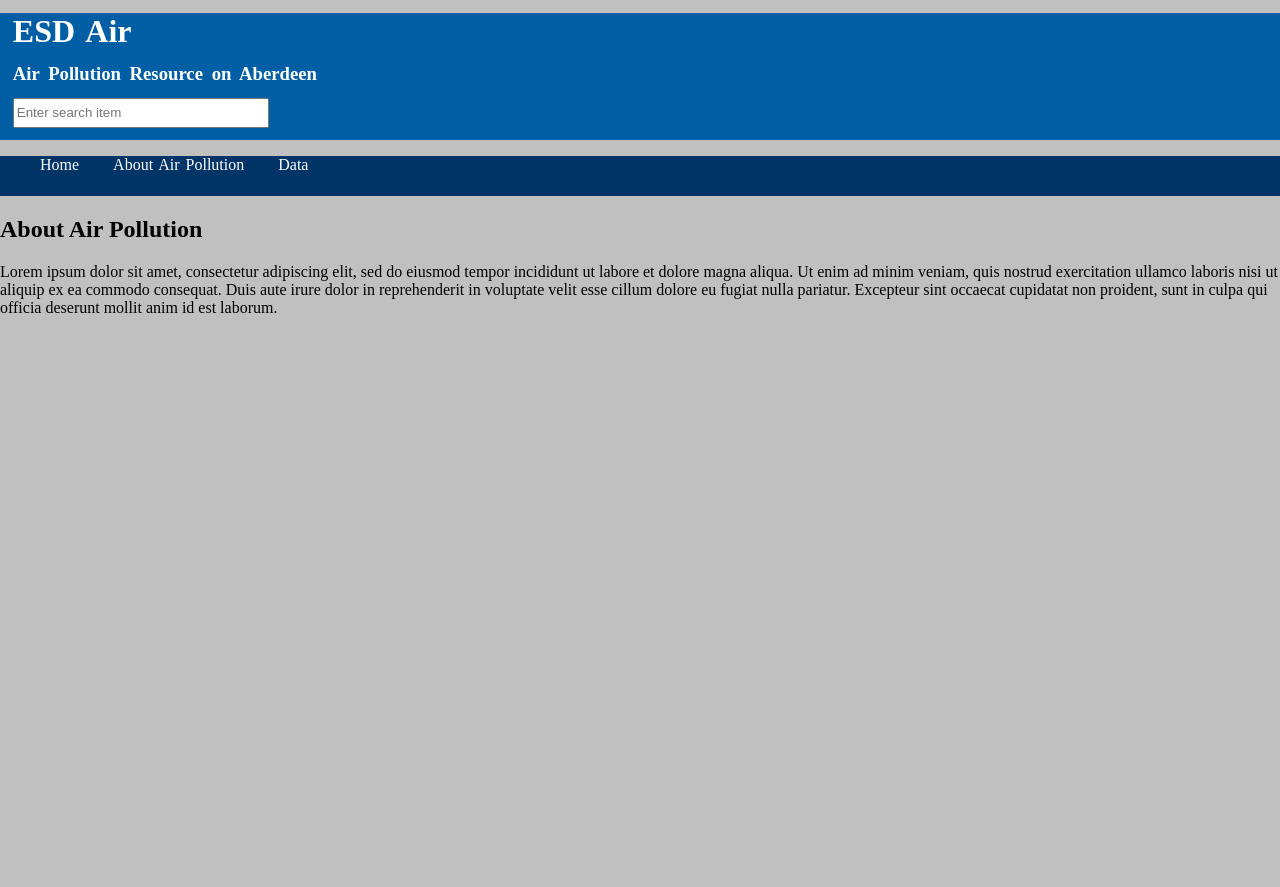
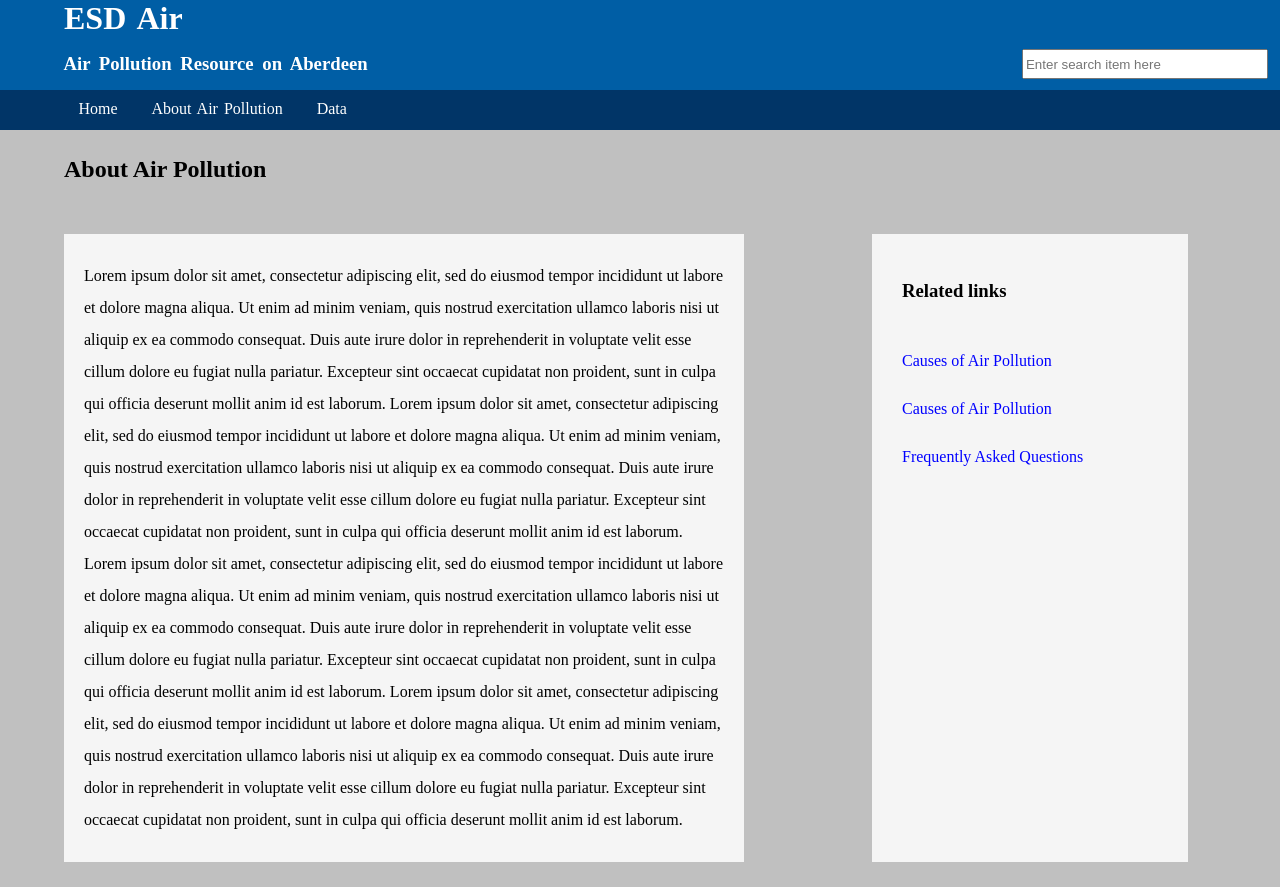
Before and after one commit to nutcracker22/group_assessment_esd, a Django app: template air_tracker/templates/air_tracker/info.html in a window 1280 px wide. Before the commit the page ends 313 px from the top, so only its background shows below. Run offline with Django 3.2, Linux system fonts and the light colour scheme; the template is opened without the code that fills it, so the values that code supplies are empty.

Commit message:
made changes to all the template files

```diff
--- a/air_tracker/static/air_tracker/styles.css
+++ b/air_tracker/static/air_tracker/styles.css
@@ -1,12 +1,16 @@
+html{
+    margin: 0;
+}
+
 body{
     background-color: #C0C0C0;
     padding: 0;
-    margin: 0px;
+    margin: 0;
 }
 
 .wrapper{
-    margin: 0px;
     padding: 0;
+    margin:0;
 }
 
 .nav{
@@ -14,12 +18,32 @@ body{
     word-spacing: 30px;
     height: 40px;
     padding-top: 0px;
+    margin: 0;
 }
 
 .body-top{
     background-color: #005ea5;
     word-spacing: 4px;
-    padding: 0px;
+    padding: 0;
+    margin: 0;
+    height: 90px;
+}
+
+.body-top h1{
+    margin-left: 5%;
+}
+.second-header{
+
+    display:flex;
+    justify-content:space-between;
+    align-items:center;
+    margin-left: 4%;
+}
+
+.nav-buttons{
+    padding-top: 10px;
+    margin-top: 0;
+    margin-left: 3%;
 }
 
 .nav-buttons li{
@@ -37,7 +61,7 @@ body{
 
 .page-title{
     color: white;
-    margin: 1% 1%;
+    margin: 0 1%;
 }
 
 .page-title-meta{
@@ -50,3 +74,65 @@ body{
     width: 20%;
     height: 30px;
 }
+
+
+
+.home-table {
+
+}
+
+.home-table table{
+    border-collapse: collapse;
+    border: 3px solid #013567;
+    margin: 10px 5%;
+    width: 30%;
+    padding-top: 10px;
+
+}
+
+.home-table table th, td{
+    border: 1px solid #013567;
+    margin: 10px 5%;
+    height: 40px;
+    width: 30%;
+    padding-top: 10px;
+
+}
+
+.home-table table td, a{
+    text-decoration: none;
+    color: blue;
+    font-weight: normal;
+
+}
+
+.home-table-title{
+    margin: 2% 5%;
+    word-spacing: 10px;
+}
+
+#air-pol-title{
+    margin: 2% 5%;
+}
+
+.air-pol-body{
+    display: flex;
+}
+
+.air-pol-content{
+    margin: 2% 5%;
+    width: 50%;
+    padding: 10px 20px;
+    line-height: 2;
+    height: 50%;
+    background-color: #F5F5F5;
+}
+
+.air-pol-side{
+    margin: 2% 5%;
+    padding: 10px 30px;
+    width: 20%;
+    line-height: 3;
+    background-color: #F5F5F5;
+
+}
--- a/air_tracker/templates/air_tracker/base.html
+++ b/air_tracker/templates/air_tracker/base.html
@@ -11,16 +11,19 @@
         <div class="wrapper">
             <div class="body-top">
                 <h1 class="page-title">ESD Air</h1>
-                <h3 class="page-title-meta">Air Pollution Resource on Aberdeen</h3>
-                <input id="search-bar" type="search" placeholder="Enter search item">
+                <div class="second-header">
+                    <h3 class="page-title-meta">Air Pollution Resource on Aberdeen</h3>
+                    <input id="search-bar" type="search" placeholder="Enter search item here">
+                </div>
+
             </div>
 
             {% block navbar %}
             <nav class="nav">
                 <ul class="nav-buttons">
-                    <li><a href="">Home</a></li>
-                    <li><a href="info.html"><span id="nav-span">About Air Pollution</span></a></li>
-                    <li><a href="">Data</a></li>
+                    <li><a href="/">Home</a></li>
+                    <li><a href="/about-air-pollution"><span id="nav-span">About Air Pollution</span></a></li>
+                    <li><a href="/data">Data</a></li>
                 </ul>
             </nav>
             {% endblock %}
--- a/air_tracker/templates/air_tracker/data.html
+++ b/air_tracker/templates/air_tracker/data.html
@@ -1,4 +1,4 @@
-{% extends 'base.html' %}
+{% extends 'air_tracker/base.html' %}
 
 <div>
     <table class="data-table">
--- a/air_tracker/templates/air_tracker/info.html
+++ b/air_tracker/templates/air_tracker/info.html
@@ -1,19 +1,37 @@
-{% extends 'base.html' %}
+{% extends 'air_tracker/base.html' %}
 
 {% block content %}
 <div>
-    <div>
+    <div id="air-pol-title">
         <h2>About Air Pollution</h2>
-
+    </div>
+    <div class="air-pol-body">
+        <div class="air-pol-content">
             <p>
+                Lorem ipsum dolor sit amet, consectetur adipiscing elit, sed do eiusmod tempor incididunt ut labore et dolore magna aliqua.
+                Ut enim ad minim veniam, quis nostrud exercitation ullamco laboris nisi ut aliquip ex ea commodo consequat.
+                Duis aute irure dolor in reprehenderit in voluptate velit esse cillum dolore eu fugiat nulla pariatur.
+                Excepteur sint occaecat cupidatat non proident, sunt in culpa qui officia deserunt mollit anim id est laborum.
+                Lorem ipsum dolor sit amet, consectetur adipiscing elit, sed do eiusmod tempor incididunt ut labore et dolore magna aliqua.
+                Ut enim ad minim veniam, quis nostrud exercitation ullamco laboris nisi ut aliquip ex ea commodo consequat.
+                Duis aute irure dolor in reprehenderit in voluptate velit esse cillum dolore eu fugiat nulla pariatur.
+                Excepteur sint occaecat cupidatat non proident, sunt in culpa qui officia deserunt mollit anim id est laborum.
+                Lorem ipsum dolor sit amet, consectetur adipiscing elit, sed do eiusmod tempor incididunt ut labore et dolore magna aliqua.
+                Ut enim ad minim veniam, quis nostrud exercitation ullamco laboris nisi ut aliquip ex ea commodo consequat.
+                Duis aute irure dolor in reprehenderit in voluptate velit esse cillum dolore eu fugiat nulla pariatur.
+                Excepteur sint occaecat cupidatat non proident, sunt in culpa qui officia deserunt mollit anim id est laborum.
                 Lorem ipsum dolor sit amet, consectetur adipiscing elit, sed do eiusmod tempor incididunt ut labore et dolore magna aliqua.
                 Ut enim ad minim veniam, quis nostrud exercitation ullamco laboris nisi ut aliquip ex ea commodo consequat.
                 Duis aute irure dolor in reprehenderit in voluptate velit esse cillum dolore eu fugiat nulla pariatur.
                 Excepteur sint occaecat cupidatat non proident, sunt in culpa qui officia deserunt mollit anim id est laborum.
             </p>
         </div>
-    <div>
-
+        <div class="air-pol-side">
+            <h3>Related links</h3>
+            <a href="">Causes of Air Pollution</a><br/>
+            <a href="">Causes of Air Pollution</a><br/>
+            <a href="">Frequently Asked Questions</a>
+        </div>
     </div>
 </div>
 {% endblock %}
--- a/air_tracker/urls.py
+++ b/air_tracker/urls.py
@@ -4,5 +4,6 @@ from . import views
 
 urlpatterns = [
     path('', views.home, name='home'),
-    path('/data_page', views.data_page, name='data_page'),
+    path('data', views.data_page, name='data_page'),
+    path('about-air-pollution', views.info, name='info'),
 ]
--- a/air_tracker/views.py
+++ b/air_tracker/views.py
@@ -1,5 +1,5 @@
 from django.shortcuts import render
-# from .models import Station_data
+from .models import Station_data
 # from django.core.paginator import Paginator
 
 
```
Also changed, not shown: air_tracker/templates/air_tracker/home.html (+37 -2 lines). Lines whose indentation alone changed are shown as unchanged.
